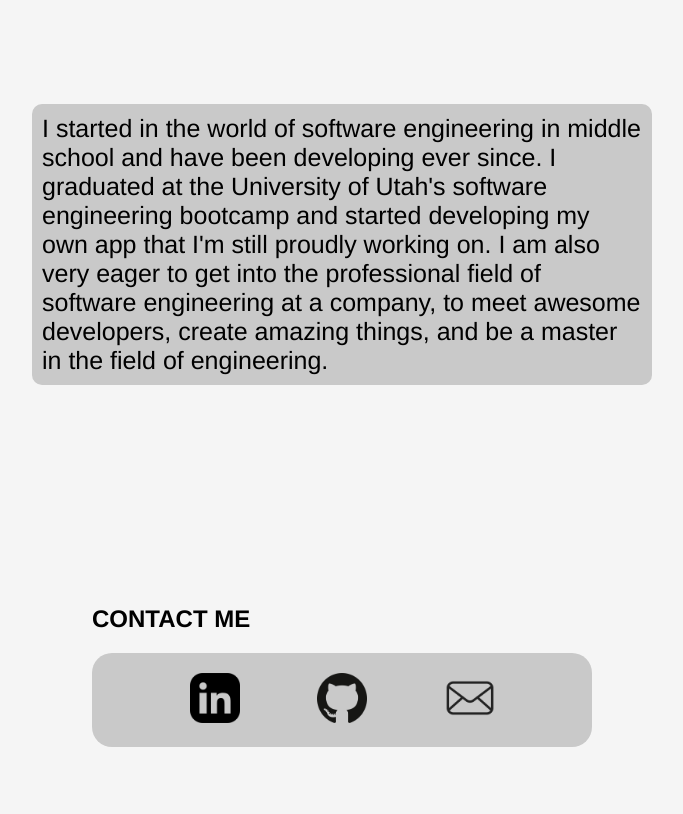
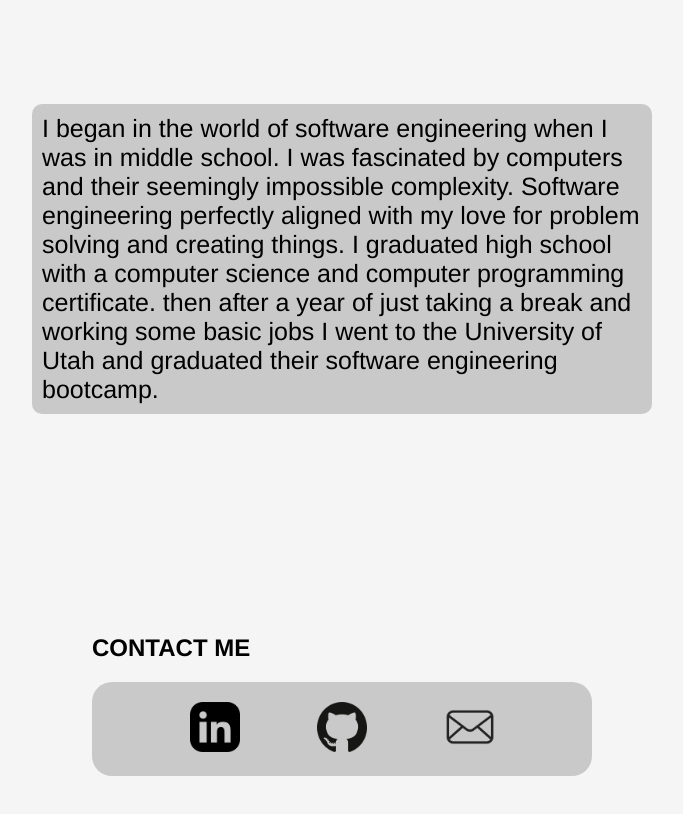
Before and after one commit to ZeroBitzz/portfolio-site, a React (Create React App) app: page / in a window 1280 px wide. Shown: the part 2752-3566 px from the top of the page, without its empty margins (298-981 px from the left). Built offline with nearby package versions, Linux system fonts and the light colour scheme.

Commit message:
minor changes

```diff
--- a/src/App.js
+++ b/src/App.js
@@ -22,7 +22,7 @@ function runTypewriter(){
 
 // variables for typewriter function
 let textBase = "I am a "
-let jobs = ["Software Engineer", "Problem Solver", "Coffee Lover", "University of Utah graduate"]
+let jobs = ["Software Engineer", "Problem Solver", "University of Utah graduate", "Coffee Connoisseur"]
 let jobIdx = 0
 let i = 0
 let reverse = false
@@ -141,10 +141,11 @@ function App() {
       <section className='about-me-section'>
         <h1>ABOUT ME</h1>
         <span>
-          I started in the world of software engineering in middle school and have been developing ever since.
-          I graduated at the University of Utah's software engineering bootcamp and started developing my own app that I'm still
-          proudly working on. I am also very eager to get into the professional field of software engineering at a company, to meet
-          awesome developers, create amazing things, and be a master in the field of engineering.
+          I began in the world of software engineering when I was in middle school. I was fascinated by computers and their
+          seemingly impossible complexity. Software engineering perfectly aligned with my love for problem solving and
+          creating things. I graduated high school with a computer science and computer programming certificate. then after
+          a year of just taking a break and working some basic jobs I went to the University of Utah and graduated their
+          software engineering bootcamp.
         </span>
       </section>
 
```
